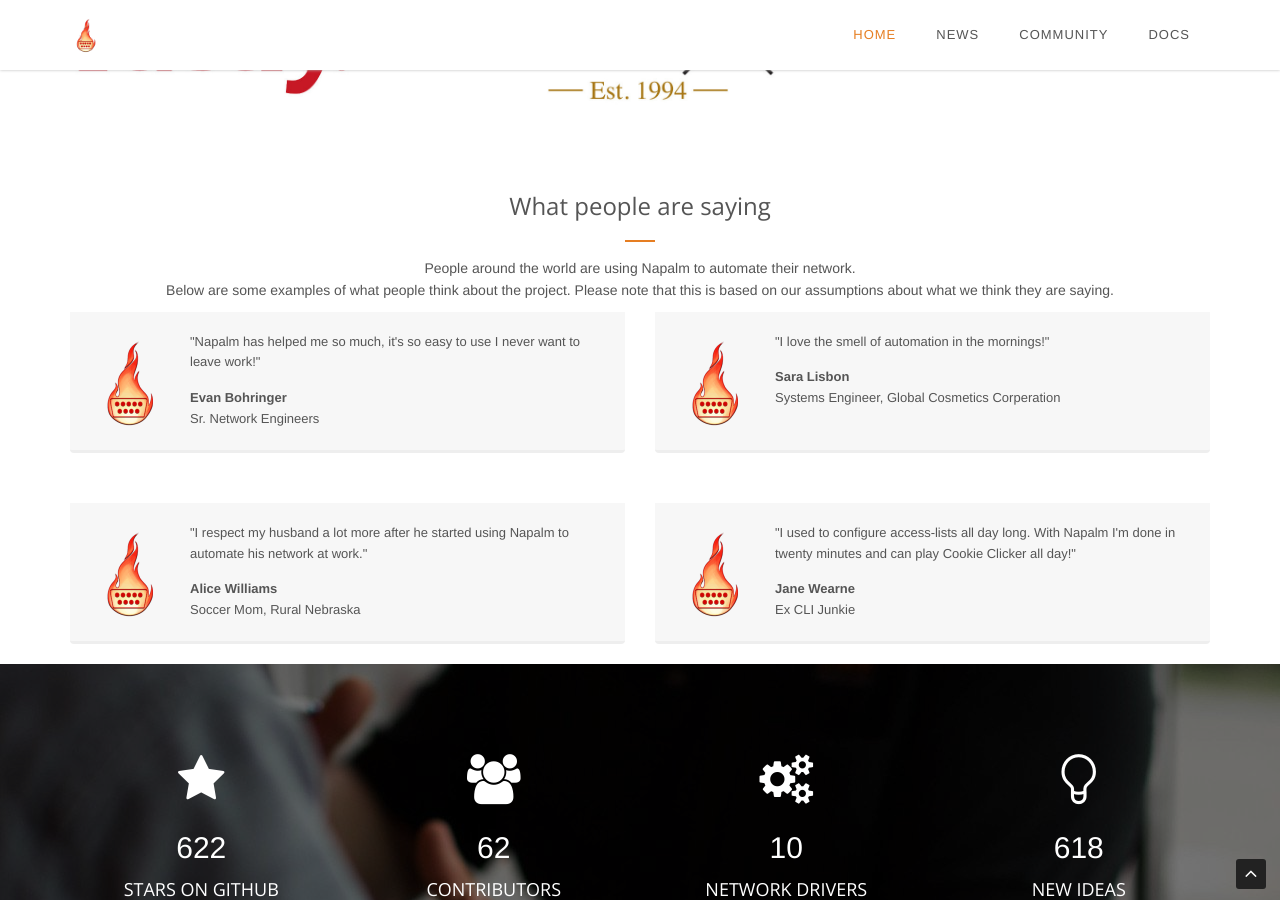
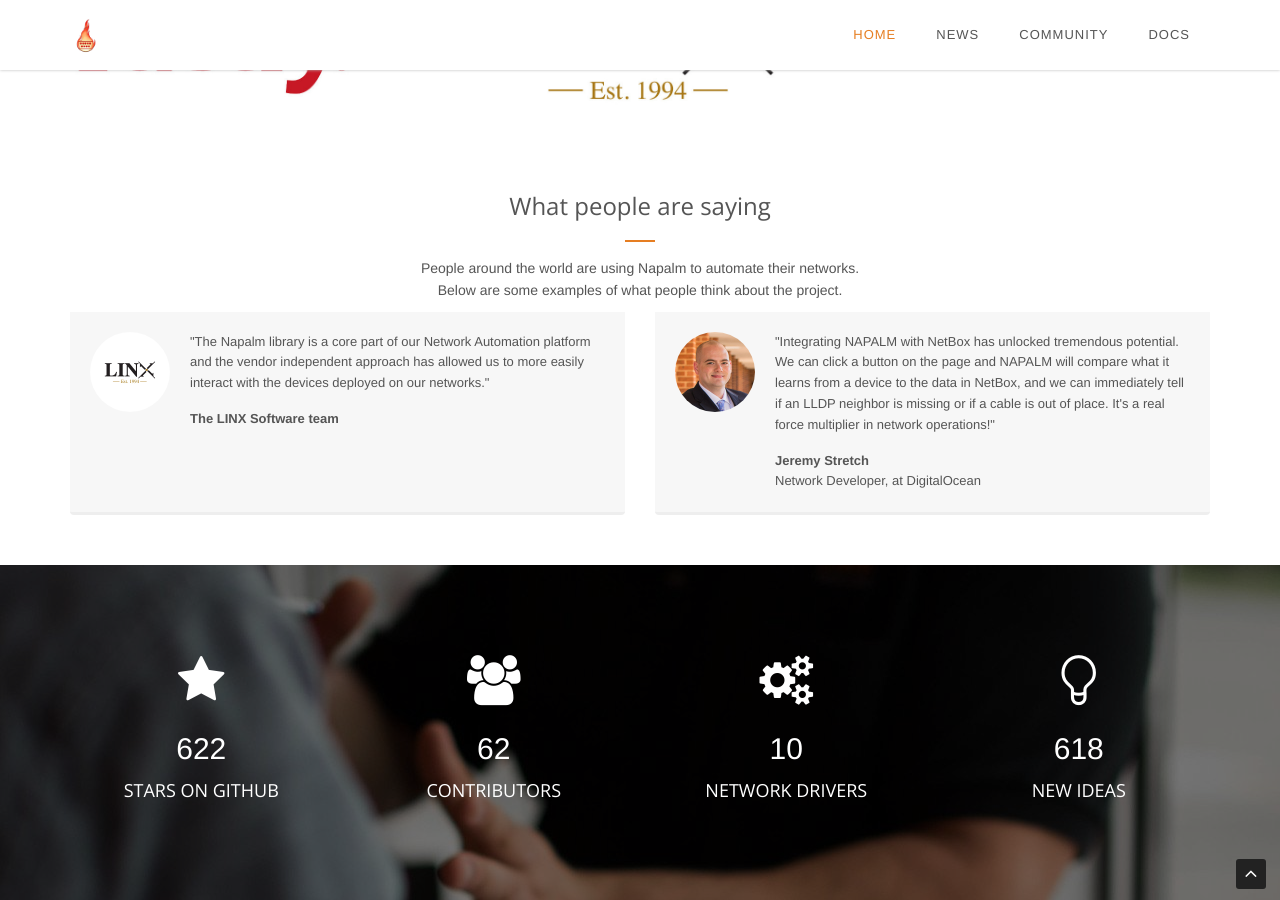
Before and after one commit to napalm-automation/napalm-automation.github.io, a Jekyll site: the page built from index.md, in a window 1280 px wide and 900 px high, scrolled down 1965 px. Built offline with Jekyll 4.4.1, drawn with Linux system fonts in a browser that asks for light colours.

Commit message:
RIP Alice

```diff
--- /dev/null
+++ b/_data/user_testimonials.yml
@@ -0,0 +1,12 @@
+
+  # The extra linebreaks is an ugly workaround to make the boxes equal in size
+  # This will be removed as soon as a permanelt solution is found.
+- name: "The LINX Software team<br /><br /><br /><br />"
+  quote: "The Napalm library is a core part of our Network Automation platform and the vendor independent approach has allowed us to more easily interact with the devices deployed on our networks."
+  avatar_square: 'linx-160x160.png'
+
+- name: "Jeremy Stretch"
+  title: "Network Developer"
+  org: DigitalOcean
+  quote: "Integrating NAPALM with NetBox has unlocked tremendous potential. We can click a button on the page and NAPALM will compare what it learns from a device to the data in NetBox, and we can immediately tell if an LLDP neighbor is missing or if a cable is out of place. It's a real force multiplier in network operations!"
+  avatar_square: 'jstretch-160x160.jpg'
--- /dev/null
+++ b/_includes/testimonials_front.html
@@ -0,0 +1,44 @@
+<!-- Testimonials Wrap -->
+<div class="testimonials-v6 testimonials-wrap">
+  <div class="headline-center">
+    <h2>What people are saying</h2>
+    <p>People around the world are using Napalm to automate their networks.<br>
+      Below are some examples of what people think about the project.</p>
+  </div>
+
+
+{% assign wrapper = 1 %}
+{% for quote in site.data.user_testimonials %}
+{% if wrapper == 1 %}
+  <div class="row margin-bottom-50">
+{% endif %}
+
+    <div class="col-md-6 md-margin-bottom-50">
+      <div class="testimonials-info rounded-bottom bg-color-light">
+        {% if quote.avatar_square %}
+        <img class="rounded-x" src="/images/quotes/{{ quote.avatar_square }}" alt="{{ quote.name }}">
+        {% endif %}
+        <div class="testimonials-desc">
+          <p>"{{ quote.quote }}"</p>
+          <strong>{{ quote.name }}</strong>
+          {% if quote.title or quote.org %}
+          <span>{% if quote.title %}{{ quote.title }}{% endif %}{% if quote.title and quote.org %}, at {% endif %}{% if quote.org %}{{ quote.org }}{% endif %}</span>
+          {% endif %}
+        </div>
+      </div>
+    </div>
+{% if wrapper == 1 %}
+{% assign wrapper = 2 %}
+{% elsif wrapper == 2 %}
+{% assign wrapper = 1 %}
+</div>
+{% endif %}
+
+{% endfor %}
+
+{% if wrapper == 2 %}
+</div>
+{% endif %}
+
+</div>
+<!-- End Testimonials Wrap -->
--- a/_layouts/home.html
+++ b/_layouts/home.html
@@ -71,64 +71,7 @@
 </div>
 
 {% include users_orgs_wide.html %}
-
-
-  <!-- Testimonials Wrap -->
-  <div class="testimonials-v6 testimonials-wrap">
-    <div class="headline-center">
-      <h2>What people are saying</h2>
-      <p>People around the world are using Napalm to automate their network.<br>
-        Below are some examples of what people think about the project. Please note that this is based on our assumptions about what we think they are saying.</p>
-    </div>
-
-    <div class="row margin-bottom-50">
-      <div class="col-md-6 md-margin-bottom-50">
-        <div class="testimonials-info rounded-bottom bg-color-light">
-          <img class="rounded-x" src="/assets/img/logo.png" alt="Logo">
-          <div class="testimonials-desc">
-            <p>"Napalm has helped me so much, it's so easy to use I never want to leave work!"</p>
-            <strong>Evan Bohringer</strong>
-            <span>Sr. Network Engineers</span>
-          </div>
-        </div>
-      </div>
-      <div class="col-md-6">
-        <div class="testimonials-info rounded-bottom bg-color-light">
-          <img class="rounded-x" src="/assets/img/logo.png" alt="Logo">
-          <div class="testimonials-desc">
-            <p>"I love the smell of automation in the mornings!"</p>
-            <strong>Sara Lisbon</strong>
-            <span>Systems Engineer, Global Cosmetics Corperation</span>
-            <br />
-          </div>
-        </div>
-      </div>
-    </div><!--/end row-->
-
-    <div class="row margin-bottom-20">
-      <div class="col-md-6 md-margin-bottom-50">
-        <div class="testimonials-info rounded-bottom bg-color-light">
-          <img class="rounded-x" src="/assets/img/logo.png" alt="Logo">
-          <div class="testimonials-desc">
-            <p>"I respect my husband a lot more after he started using Napalm to automate his network at work."</p>
-            <strong>Alice Williams</strong>
-            <span>Soccer Mom, Rural Nebraska</span>
-          </div>
-        </div>
-      </div>
-      <div class="col-md-6">
-        <div class="testimonials-info rounded-bottom bg-color-light">
-          <img class="rounded-x" src="/assets/img/logo.png" alt="Logo">
-          <div class="testimonials-desc">
-            <p>"I used to configure access-lists all day long. With Napalm I'm done in twenty minutes and can play Cookie Clicker all day!"</p>
-            <strong>Jane Wearne</strong>
-            <span>Ex CLI Junkie</span>
-          </div>
-        </div>
-      </div>
-    </div><!--/end row-->
-  </div>
-  <!-- End Testimonials Wrap -->
+{% include testimonials_front.html %}
 
 
 <!--=== Parallax Counter v4 ===-->
```
Also changed, not shown: images/quotes/jstretch-160x160.jpg (added), images/quotes/linx-160x160.png (added).
